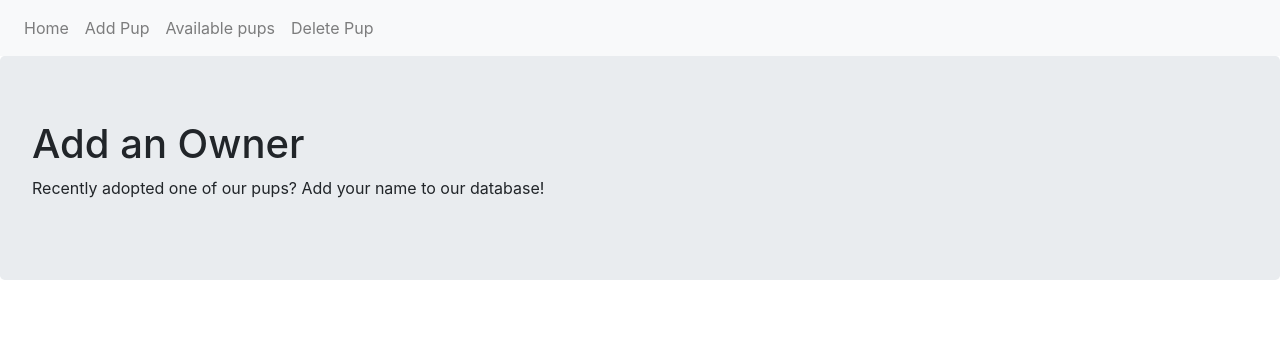
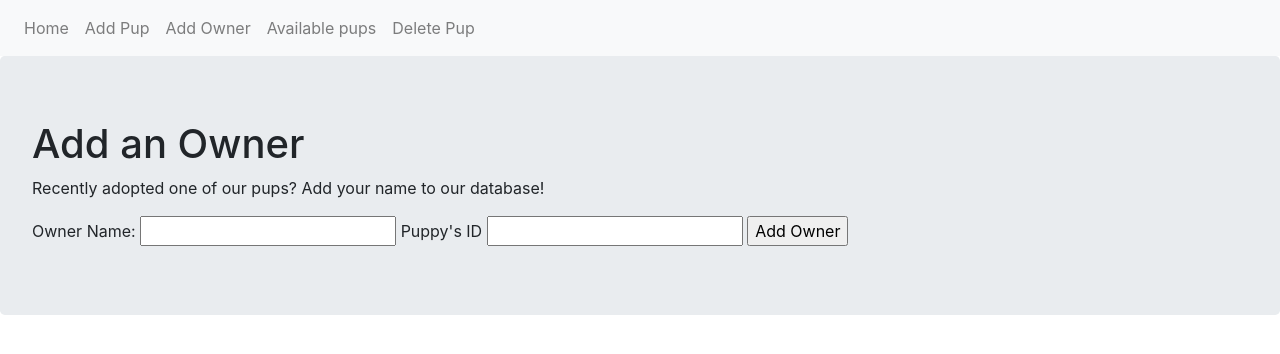
Before and after one commit to torcuata22/pup_adopt, a Flask app: template templates/add_owner.html in a window 1280 px wide. Shown: the top 354 px of the page. Run offline with Flask 2, Linux system fonts and the light colour scheme; the template is opened without the code that fills it: values that come from a table or form of the project are taken from there, others are empty.

Commit message:
added add owner

```diff
--- a/adoption_site.py
+++ b/adoption_site.py
@@ -1,5 +1,5 @@
 import os
-from forms import AddForm, DelForm
+from forms import AddForm, DelForm, AddOwnerForm
 from flask import Flask, render_template, url_for, redirect
 from flask_sqlalchemy import SQLAlchemy
 from flask_migrate import Migrate
@@ -71,6 +71,19 @@ def add_pup():
 
     return render_template('add.html', form=form)
 
+@app.route('/add_owner', methods=['GET','POST'])
+def add_owner():
+    form = AddOwnerForm()
+    if form.validate():
+        name = form.name.data
+        pup_id = form.pup_id.data
+        new_owner = Owner(name, pup_id)
+        db.session.add(new_owner)
+        db.session.commit()
+
+        return redirect(url_for('list_pup'))
+    return render_template('add_owner.html',form=form)
+
 
 @app.route('/list')
 def list_pup():
@@ -90,6 +103,7 @@ def del_pup():
     return render_template('delete.html', form = form)
 
 
+
 if __name__ == '__main__':
     app.run(debug=True)
 
--- a/forms.py
+++ b/forms.py
@@ -5,6 +5,11 @@ class AddForm(FlaskForm):
     name = StringField('Puppy Name: ')
     submit=SubmitField('Add Puppy')
 
+class AddOwnerForm(FlaskForm):
+    name = StringField('Owner Name: ')
+    pup_id = IntegerField("Puppy's ID")
+    submit=SubmitField('Add Owner')
+
 class DelForm(FlaskForm):
     id=IntegerField("Id number of Puppy to remove")
     submit = SubmitField("Remove Puppy")
--- a/templates/add_owner.html
+++ b/templates/add_owner.html
@@ -3,8 +3,11 @@
 <div class="jumbotron">
     <h1>Add an Owner</h1>
     <p>Recently adopted one of our pups? Add your name to our database!</p>
-    <form class="" action="{{url_for('add_owner')}}" method="POST">
+    <form method="POST">
         {{form.hidden_tag()}}
+        {{form.name.label}} {{form.name()}}
+        {{form.pup_id.label}} {{form.pup_id()}}
+        {{form.submit}}
 
     </form>
 </div>
--- a/templates/base.html
+++ b/templates/base.html
@@ -19,8 +19,10 @@
 
             <a class="nav-item nav-link" href="{{url_for('index')}}">Home</a>
             <a class="nav-item nav-link" href="{{url_for('add_pup')}}">Add Pup</a>
+            <a class="nav-item nav-link" href="{{url_for('add_owner')}}">Add Owner</a>
             <a class="nav-item nav-link" href="{{url_for('list_pup')}}">Available pups</a>
             <a class="nav-item nav-link" href="{{url_for('del_pup')}}">Delete Pup</a>
+
 
         </div>
     </nav>
```
Also changed, not shown: data.sqlite.
